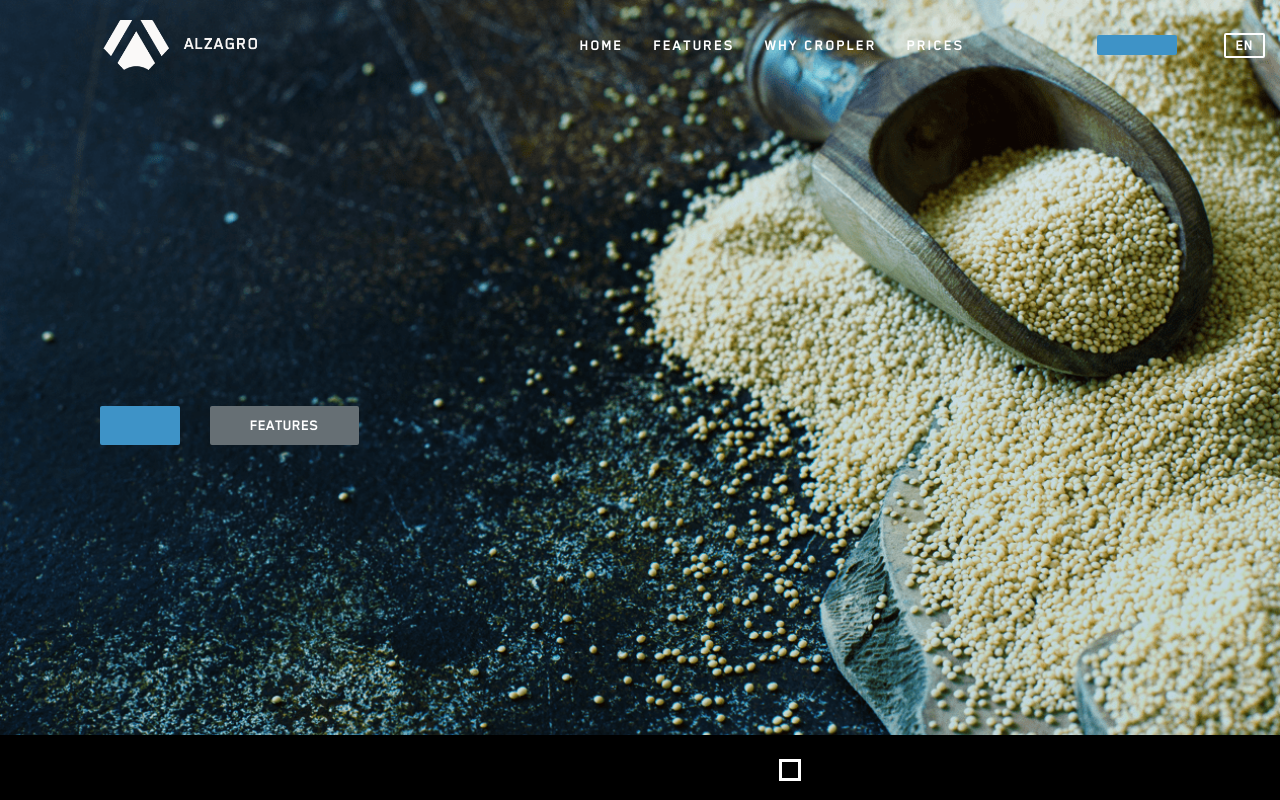
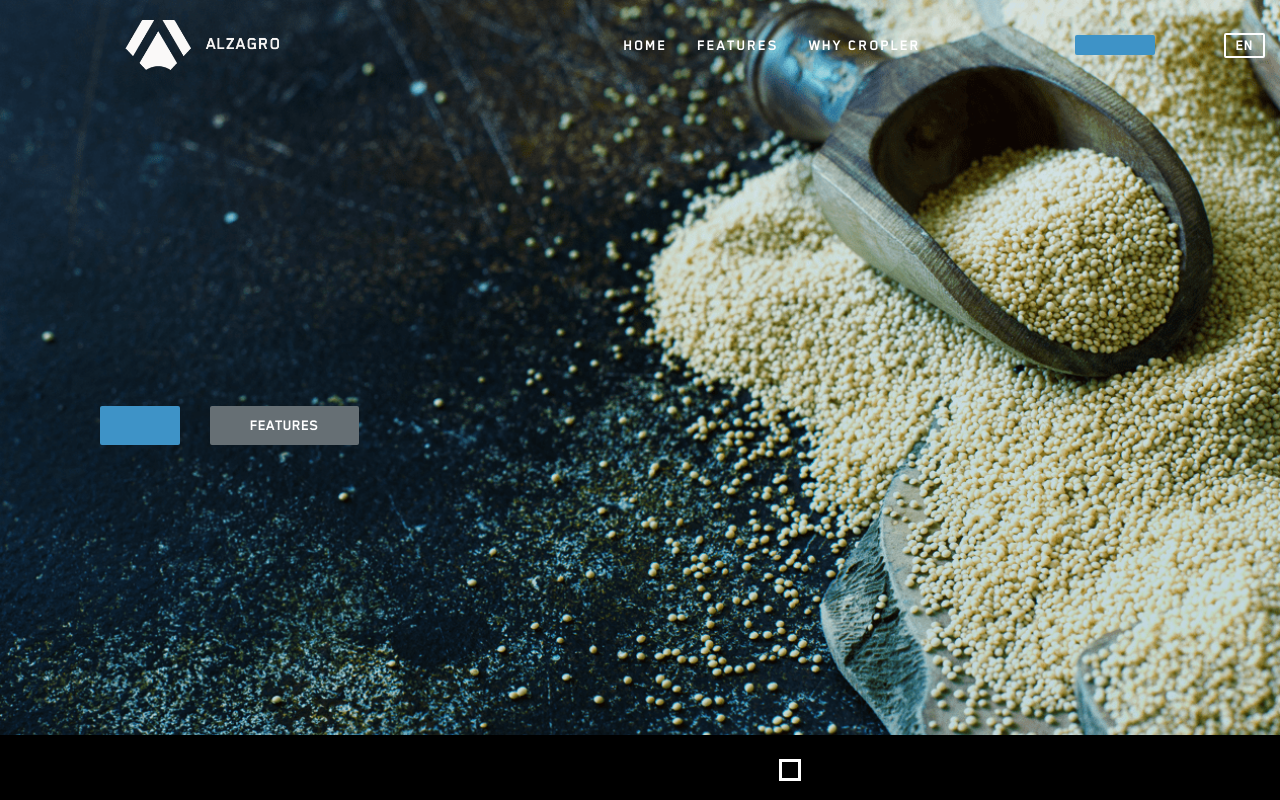
Before and after one commit to globea/alzagro.github.io, a website: page index.html in a window 1280 px wide. Shown: the top 800 px of the page. Drawn offline with Linux system fonts and the light colour scheme; files whose address does not match are found by name.

Commit message:
Update index.html

```diff
--- a/index.html
+++ b/index.html
@@ -37,9 +37,6 @@
             </li>
             <li>
                 <a id="why_link" href="#why"></a>
-            </li>
-            <li>
-                <a id="prices_link" href="#prices"></a>
             </li>
             <li>
                 <a id="team_link" href="#team"></a>
```
